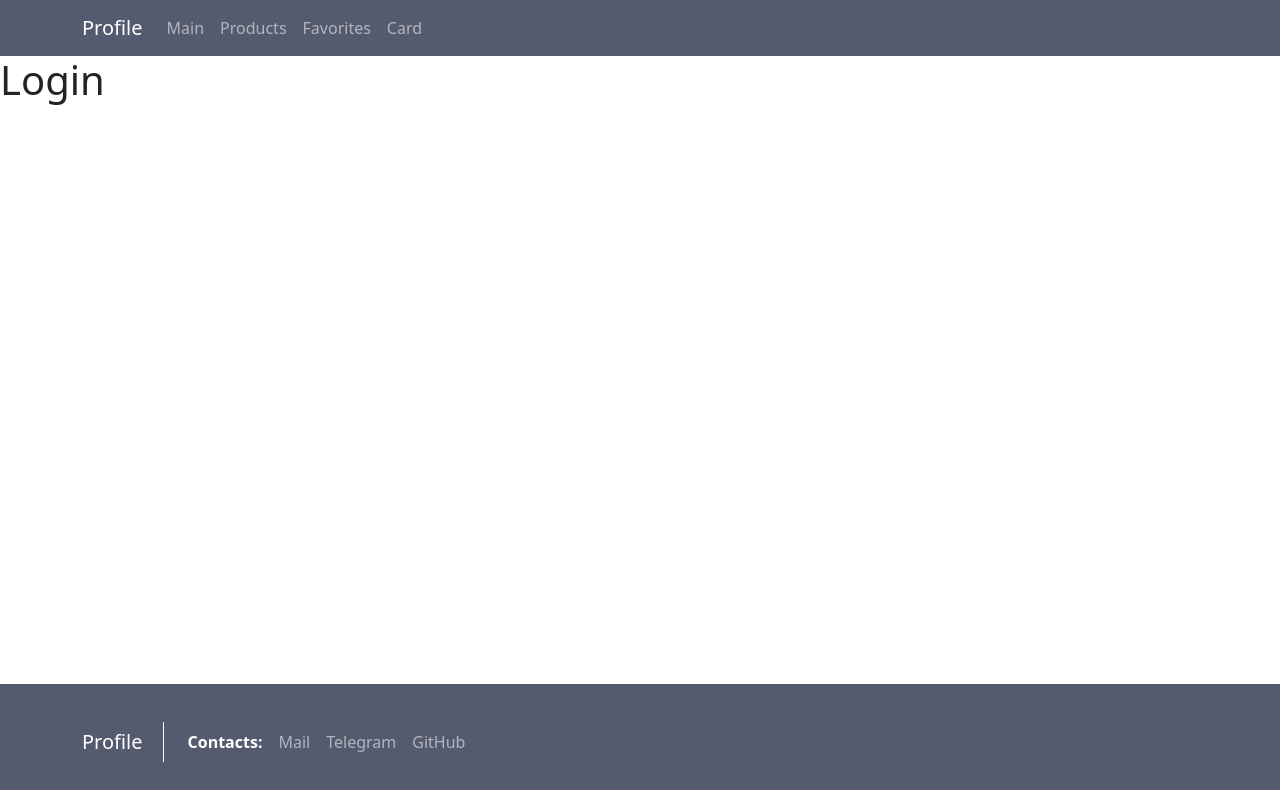
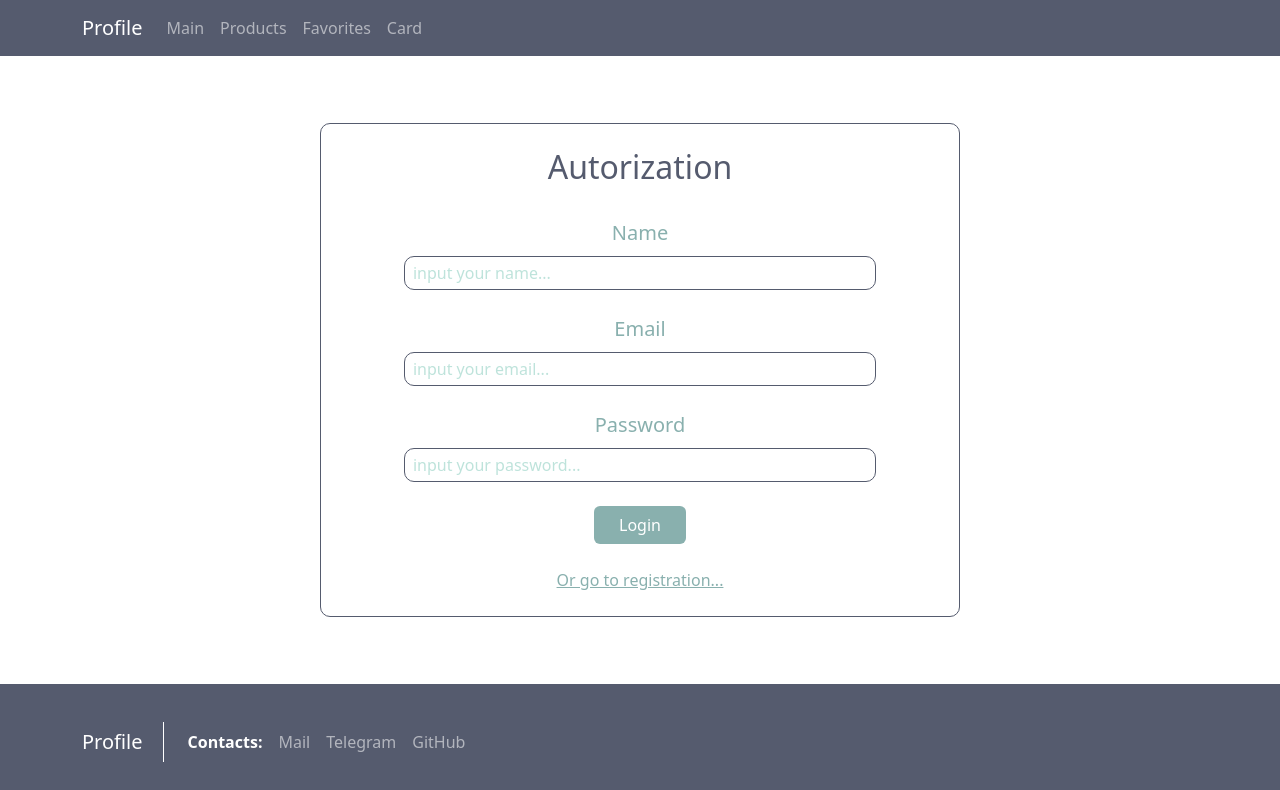
Before and after one commit to FelikMine/WEBDEV, a React (Vite) app: page /login in a window 1280 px wide. Shown: the top 790 px of the page. Built offline with nearby package versions, Linux system fonts and the light colour scheme.

Commit message:
add styles for autorization form

```diff
--- a/src/index.css
+++ b/src/index.css
@@ -11,6 +11,7 @@
   text-rendering: optimizeLegibility;
   -webkit-font-smoothing: antialiased;
   -moz-osx-font-smoothing: grayscale;
+
 }
 
 a {
--- a/src/pages/Login.tsx
+++ b/src/pages/Login.tsx
@@ -1,14 +1,100 @@
 import Header from "../components/Header";
 import Footer from "../components/Footer";
+import { FormEvent, useState } from "react";
+import "../styles/Login.css";
+// import { Container, Row, Col, Form, Button } from 'react-bootstrap';
 import '../styles/global.css';
 
 export default function Login() {
+
+    const [email, setEmail] = useState('');
+    const [password, setPassword] = useState('');
+    const [userName, setUserName] = useState('');
+
+  const handleSubmit = async (e:FormEvent) => {
+    e.preventDefault();
+
+    const response = await fetch('http://localhost:5000/login', {
+      method: 'POST',
+      headers: { 'Content-Type': 'application/json' },
+      body: JSON.stringify({ email, password }),
+    });
+
+    const data = await response.json();
+    if (data.token) {
+      localStorage.setItem('token', data.token);
+      alert('Login successful!');
+    } else {
+      alert('Login failed');
+    }
+  };
 
     return (
         <>
         <div id="wrapper">
             <Header />
-                <h1> Login</h1>
+            <div className="vw-100 d-flex flex-row justify-content-center align-items-center">
+            <form onSubmit={handleSubmit} style={{borderColor: "#555B6E !important"}} className="mx-auto gap-4 px-1 py-4 w-50 d-flex flex-column justify-content-center align-items-center" >
+                <h1> Autorization </h1>
+                <label htmlFor="name">Name</label>
+                <input
+                   className="w-75 p-1"
+                   type="name"
+                   placeholder=" input your name..."
+                   value={userName}
+                   onChange={(e) => setUserName(e.target.value)}
+               />
+               <label htmlFor="email">Email</label>
+                <input
+                    type="email"
+                    className="w-75 p-1"
+                    placeholder=" input your email..."
+                    value={email}
+                    onChange={(e) => setEmail(e.target.value)}
+                />
+                <label htmlFor="password">Password</label>
+                <input
+                    type="password"
+                    className="w-75 p-1"
+                    placeholder=" input your password..."
+                    value={password}
+                    onChange={(e) => setPassword(e.target.value)}
+                />
+                <button type="submit" className="btn px-4 btn-custom">Login</button>
+                <a href="/register">Or go to registration...</a>
+                </form>
+            </div>
+            {/* <Container fluid>
+                <Row>
+                    <Col>
+                    <Form onSubmit={handleSubmit} className="mx-auto">
+                        <Form.Group controlId="formBasicEmail">
+                        <Form.Label>Email</Form.Label>
+                        <Form.Control
+                            type="email"
+                            placeholder="Input your email..."
+                            value={email}
+                            onChange={(e) => setEmail(e.target.value)}
+                        />
+                        </Form.Group>
+
+                        <Form.Group controlId="formBasicPassword">
+                        <Form.Label>Password</Form.Label>
+                        <Form.Control
+                            type="password"
+                            placeholder="Input your password..."
+                            value={password}
+                            onChange={(e) => setPassword(e.target.value)}
+                        />
+                        </Form.Group>
+
+                        <Button variant="primary" type="submit">
+                        Login
+                        </Button>
+                    </Form>
+                    </Col>
+                </Row>
+                </Container> */}
             <Footer />
         </div>
         </>
--- /dev/null
+++ b/src/styles/Login.css
@@ -0,0 +1,38 @@
+input::placeholder { /* Chrome, Firefox, Opera, Safari 10.1+ */
+    color: var(--light-green);
+    opacity: 1; /* Firefox */
+}
+input:-ms-input-placeholder { /* Internet Explorer 10-11 */
+    color: var(--light-green);
+}
+input::-ms-input-placeholder { /* Microsoft Edge */
+    color: var(--light-green);
+}
+form, input {
+    border-radius: 10px;
+    border-width: 1.5px;
+    border-color: var(--dark-grey) !important;
+    border-style:solid;
+}
+/* input */
+.btn-custom  {
+    background-color: var(--dark-green);
+    color: white;
+}
+.btn-custom:hover {
+    background-color: var(--light-green);
+    color: var(--dark-grey);
+}
+a {
+    color: var(--dark-green);
+}
+h1 {
+    color: var(--dark-grey);
+    font-size: 2rem;
+}
+label {
+    color: var(--dark-green);
+    font-size: 20px;
+    font-weight: 500;
+    margin-bottom: -1rem;
+}
```
